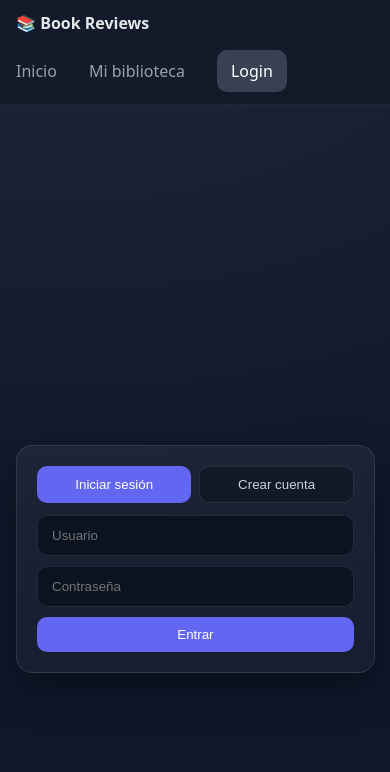
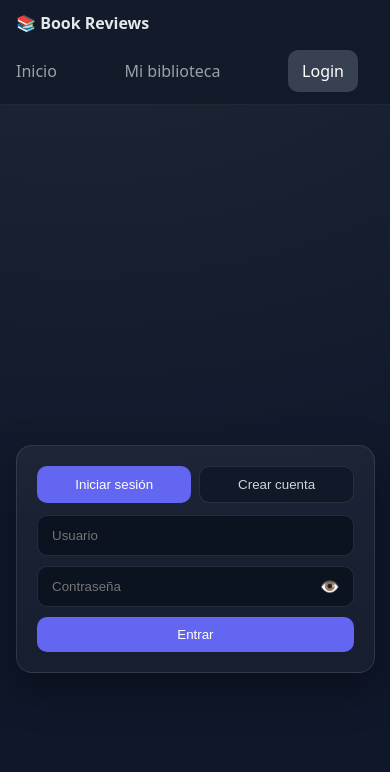
Before and after one commit to wagarcia27/frontend-nuxt-books, a Nuxt app: page /login in a window 390 px wide. Shown: the top 772 px of the page. Built offline with nearby package versions, Linux system fonts and the light colour scheme.

Commit message:
dev: cambios frontend

```diff
--- a/components/AppHeader.vue
+++ b/components/AppHeader.vue
@@ -2,10 +2,10 @@
   <header class="app-header">
     <div class="container row between" style="padding: 12px 16px;">
       <NuxtLink class="brand" to="/">📚 {{ appName }}</NuxtLink>
-      <nav class="row">
+      <nav class="row header-nav">
         <NuxtLink to="/">Inicio</NuxtLink>
         <NuxtLink to="/library">Mi biblioteca</NuxtLink>
-        <div v-if="auth.isAuthenticated" class="row" style="gap:8px; align-items:center;">
+        <div v-if="auth.isAuthenticated" class="row auth-box" style="gap:8px; align-items:center;">
           <span class="muted">{{ auth.userName }}</span>
           <button class="btn secondary" @click="auth.logout()">Logout</button>
         </div>
@@ -23,3 +23,11 @@ const config = useRuntimeConfig()
 const appName = config.public.appName
 const auth = useAuthStore()
 </script>
+
+<style scoped>
+.header-nav { width: 100%; display: flex; gap: 16px; align-items: center; }
+@media (max-width: 640px) {
+  .header-nav { justify-content: space-between; }
+  .auth-box { margin-left: auto; }
+}
+</style>
--- a/pages/index.vue
+++ b/pages/index.vue
@@ -19,7 +19,7 @@
     </div>
 
     <div class="spacer-lg" />
-    <div v-if="store.isLoading">
+    <div v-if="store.isLoading && hasSearched">
       <div class="grid">
         <SkeletonCard v-for="i in 6" :key="i" />
       </div>
@@ -37,7 +37,7 @@
         </BookCard>
       </NuxtLink>
     </div>
-    <EmptyState v-else title="No encontramos libros con el título ingresado" subtitle="Intenta con otro título o revisa la ortografía.">
+    <EmptyState v-else-if="hasSearched" title="No encontramos libros con el título ingresado" subtitle="Intenta con otro título o revisa la ortografía.">
       <button v-for="q in store.lastQueries.slice(0,5)" :key="q" class="btn" @click="doSearch(q)">{{ q }}</button>
     </EmptyState>
   </section>
@@ -45,7 +45,8 @@
 
 <script setup lang="ts">
 const store = useSearchStore()
-const doSearch = (q: string) => store.searchByTitle(q)
+const hasSearched = ref(false)
+const doSearch = (q: string) => { hasSearched.value = true; store.searchByTitle(q) }
 const limited = computed(() => store.results.slice(0, 10))
 onMounted(() => store.loadLastQueries())
 </script>
--- a/pages/library.vue
+++ b/pages/library.vue
@@ -1,6 +1,7 @@
 <template>
   <section>
-    <ConfirmToast v-if="toast" v-model="toastVisible" :message="toast" :timeoutMs="4000" />
+    <!-- toast de llegada por query (?msg=...) y acciones -->
+    <ConfirmToast v-model="showToast" :message="toastMsg" :timeoutMs="4000" />
     <div class="card">
       <div class="toolbar">
         <input v-model="filters.q" class="input" placeholder="Buscar por título" />
@@ -89,15 +90,12 @@ const confirmRemove = async () => {
   showToast.value = true
 }
 const route = useRoute()
-const toast = computed(() => {
+onMounted(() => {
   const msg = route.query.msg as string | undefined
-  if (!msg) return ''
-  if (msg === 'guardado') return 'Libro guardado en tu biblioteca.'
-  if (msg === 'actualizado') return 'Cambios guardados.'
-  return ''
+  if (msg === 'guardado') { toastMsg.value = 'Libro guardado en tu biblioteca.'; showToast.value = true }
+  if (msg === 'actualizado') { toastMsg.value = 'Cambios guardados.'; showToast.value = true }
+  if (msg) navigateTo({ path: route.path, query: {} }, { replace: true })
 })
-const toastVisible = ref(Boolean(toast.value))
-watch(toast, (val) => { if (val) toastVisible.value = true })
 const idFor = (b: any) => b?.id || b?._id
 const sortBy = ref<'' | 'asc' | 'desc'>('')
 const itemsSorted = computed(() => store.items)
--- a/pages/login.vue
+++ b/pages/login.vue
@@ -8,12 +8,18 @@
       </div>
       <form v-if="tab==='login'" class="form" @submit.prevent="onLogin">
         <input v-model="username" class="input" placeholder="Usuario" autocomplete="username" />
-        <input v-model="password" class="input" type="password" placeholder="Contraseña" autocomplete="current-password" />
+        <div class="password-field">
+          <input :type="showPass ? 'text' : 'password'" v-model="password" class="input" placeholder="Contraseña" autocomplete="current-password" />
+          <button type="button" class="eye" @click="showPass=!showPass" :aria-label="showPass ? 'Ocultar' : 'Mostrar'">{{ showPass ? '🙈' : '👁️' }}</button>
+        </div>
         <button class="btn" :disabled="loading">Entrar</button>
       </form>
       <form v-else class="form" @submit.prevent="onRegister">
         <input v-model="username" class="input" placeholder="Usuario" />
-        <input v-model="password" class="input" type="password" placeholder="Contraseña" />
+        <div class="password-field">
+          <input :type="showPass ? 'text' : 'password'" v-model="password" class="input" placeholder="Contraseña" />
+          <button type="button" class="eye" @click="showPass=!showPass" :aria-label="showPass ? 'Ocultar' : 'Mostrar'">{{ showPass ? '🙈' : '👁️' }}</button>
+        </div>
         <button class="btn" :disabled="loading">Crear cuenta</button>
       </form>
       <p v-if="error" class="error">{{ error }}</p>
@@ -29,6 +35,7 @@ const password = ref('')
 const loading = ref(false)
 const error = ref('')
 const tab = ref<'login'|'register'>('login')
+const showPass = ref(false)
 
 const onLogin = async () => {
   loading.value = true; error.value = ''
@@ -72,4 +79,9 @@ onMounted(() => {
 .tabs button.active { background: var(--primary); color: white; border-color: transparent; }
 .form { display: grid; gap: 10px; }
 .error { color: #fca5a5; margin-top: 10px; }
+.password-field { position: relative; }
+.password-field .eye {
+  position: absolute; right: 8px; top: 50%; transform: translateY(-50%);
+  background: transparent; border: none; cursor: pointer; font-size: 16px; line-height: 1;
+}
 </style>
```
